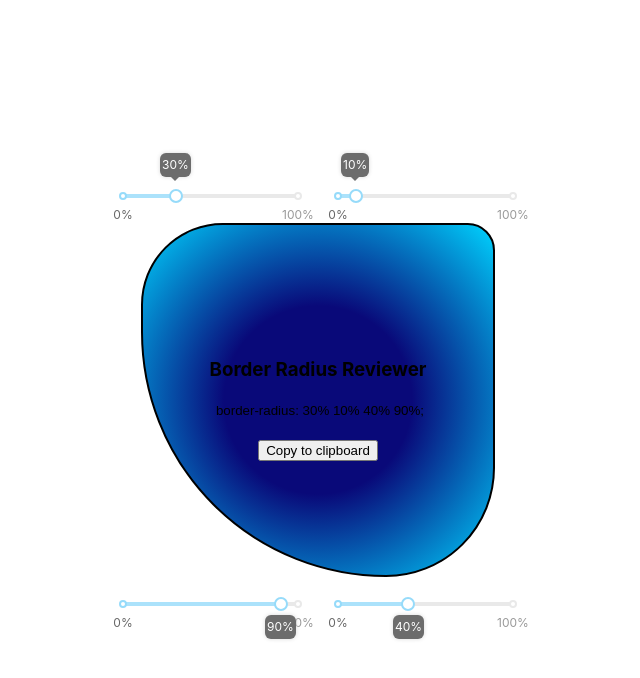
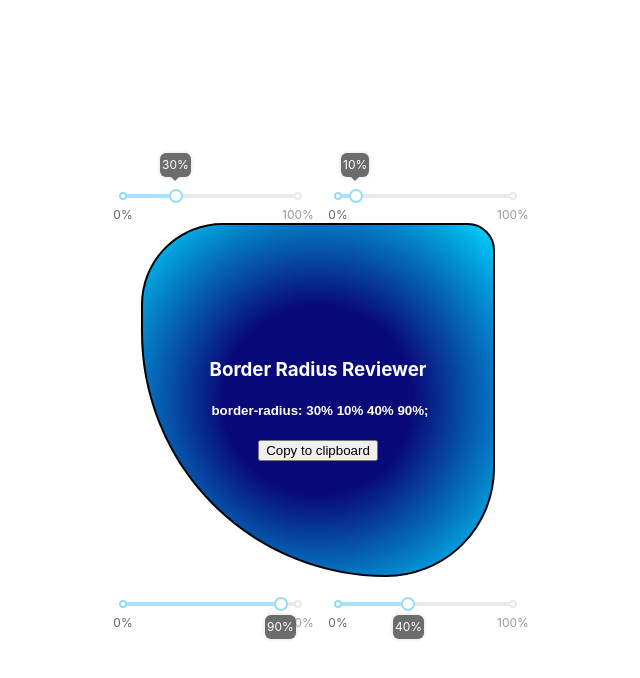
Before and after one commit to mrkshx/border_radius_previewer, a React (Create React App) app: page / in a window 1280 px wide. Shown: the top 678 px of the page, without its empty margins (322-962 px from the left). Built offline with nearby package versions, Linux system fonts and the light colour scheme.

Commit message:
change color of heading and clipboard data to white

```diff
--- a/src/components/border_square.jsx
+++ b/src/components/border_square.jsx
@@ -91,7 +91,7 @@ const BorderSquare = () => {
       }}
       className="sliderBottomRight" />
       <div id="circle-content" >
-        <h3>Border Radius Reviewer</h3>
+        <h3 id="square-content-heading" >Border Radius Reviewer</h3>
         <BorderRadiusClipboard value={borderRadius} />
       </div>
   </div>
--- a/src/style/border_radius_clipboard.css
+++ b/src/style/border_radius_clipboard.css
@@ -7,6 +7,8 @@
   margin-bottom: 20px;
   text-align: center;
   background-color: transparent;
+  color: white;
+  font-weight: bold;
 }
 
 
@@ -14,3 +16,7 @@
   display: grid;
   justify-content: center;
 }
+
+#square-content-heading {
+  color: white
+}
```
